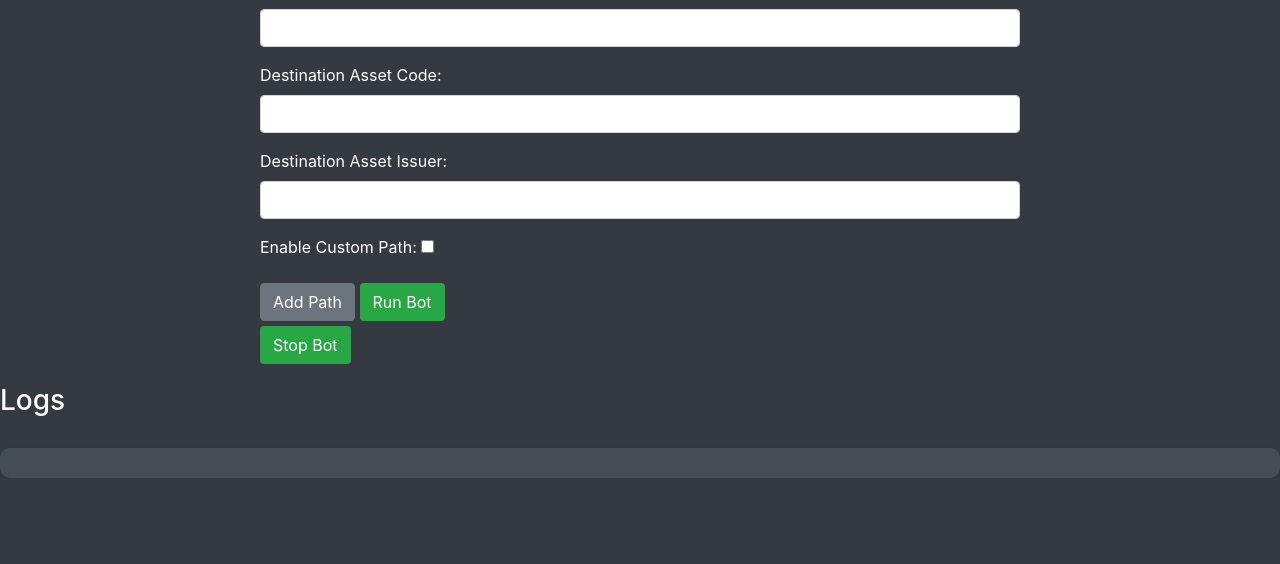
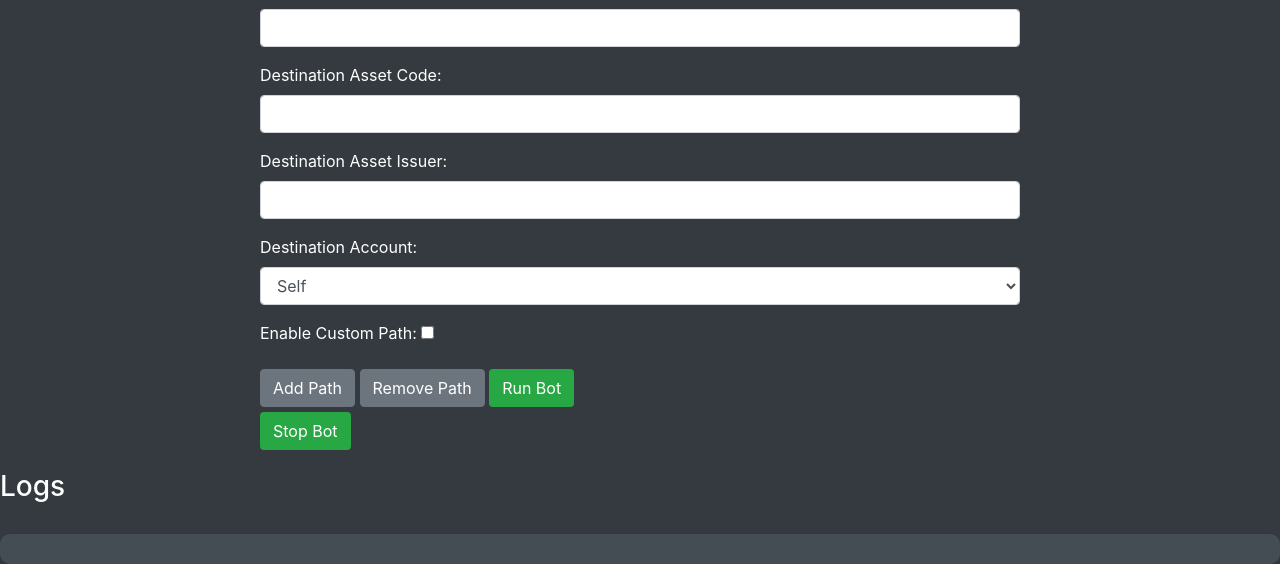
Before and after one commit to hasharmujahid/HashDex-FLASK, a Flask app: page /run_bot in a window 1280 px wide. Shown: the part 787-1351 px from the top of the page. Before the commit the page ends 1265 px from the top, so only its background shows below. Run offline with Flask 3, Linux system fonts and the light colour scheme; some libraries are stand-ins or nearby versions.

Commit message:
REMOVED BUGS

```diff
--- a/app.py
+++ b/app.py
@@ -22,25 +22,39 @@ from datetime import datetime
 
 app = Flask(__name__)
 global response_list
+global bot_instances
 global custom_paths
 global global_error_string
 global keep_running
 keep_running = True
 global_error_string = None
 response_list = []
+global horizon_url
+horizon_url = 'https://horizon.stellar.org'
+global account_data_list
+account_data_list = []
+
+
 
 def format_datetime(timestamp):
     dt = datetime.strptime(timestamp, '%Y-%m-%dT%H:%M:%SZ')
     return dt.strftime('%H:%M:%S, %d %b %Y')
 
-global account_data_list;
-account_data_list=[]
+
 async def get_account_data(session, secret_key):
-    horizon_url = 'https://horizon.stellar.org'
-    secret_key = str(secret_key).strip()
-    keypair = Keypair.from_secret(secret_key)
-
-    account_public_key = keypair.public_key
+    global horizon_url
+    secret_key=str(secret_key)
+    if secret_key.startswith('S') and len(secret_key) >= 56:
+        keypair = Keypair.from_secret(secret_key)
+        account_public_key = keypair.public_key
+    else:
+        return {
+        'account_public_key': 'Wrong Secret Key',
+        'account_secret_key': 'Wrong Secret Key',
+        'payments': 'Wrong Secret Key',
+        'balances': 'Wrong Secret Key',
+        'claimable_balances': 'Wrong Secret Key'
+    }
     async with session.get(f'{horizon_url}/accounts/{account_public_key}/payments?order=desc&limit=5') as response:
         payments = await response.json()
         payment_info = []
@@ -172,6 +186,7 @@ def run_bot():
         source_issuer = request.form.get('source_issuer').strip()
         dest_code = request.form.get('dest_code').strip()
         dest_issuer = request.form.get('dest_issuer').strip()
+        usedest = request.form.get('dest_account')
         global enable_custom_path
         enable_custom_path = request.form.get('enable_custom_path')
         print(amount1)
@@ -181,23 +196,35 @@ def run_bot():
             global custom_paths
             custom_paths = []  # Clear the list for each run
             for i in range(1, 6):  # Check up to 5 paths
-                path_code = request.form.get(f'path{i}_code').strip()
-                path_issuer = request.form.get(f'path{i}_issuer').strip()
+                path_code = request.form.get(f'path{i}_code')
+                path_issuer = request.form.get(f'path{i}_issuer')
+
+
                 print('loading paths')
-
-                if path_code and path_issuer:
-                    if path_code.lower() == 'xlm' or path_issuer.lower() == 'native':
-                        custom_paths.append(Asset.native())
-                    else:
-                        custom_paths.append(Asset(path_code, path_issuer))
+                if path_code and path_issuer !=None:
+                    path_issuer = path_issuer.strip()
+                    path_code = path_code.strip()
+                    if path_code and path_issuer:
+                        if path_code.lower() == 'xlm' or path_issuer.lower() == 'native':
+                            custom_paths.append(Asset.native())
+                        else:
+                            custom_paths.append(Asset(path_code, path_issuer))
         else:
             pass
 
-        bot.keypair = Keypair.from_secret(pub_secret_key)
-        bot.source_asset = Asset(source_code, source_issuer)
-        bot.destination_asset = Asset(dest_code, dest_issuer)
-        bot.server_index = server_index
-        bot.server = Server(horizon_url=bot.horizon_servers[server_index], client=client)
+        new_bot=Bot()
+
+
+
+        new_bot.keypair = Keypair.from_secret(pub_secret_key)
+        new_bot.source_asset = Asset(source_code, source_issuer)
+        new_bot.destination_asset = Asset(dest_code, dest_issuer)
+        new_bot.server_index = server_index
+        new_bot.server = Server(horizon_url=bot.horizon_servers[server_index], client=client)
+        if usedest == 'true':
+            new_bot.destination_account_id='GCEVTSXRYPVZHH2Q3Y63JPS6UZXHKTOIN2QOSRDV3WI35ACQNUYO3LHD'
+        else:
+            new_bot.destination_account_id=new_bot.keypair.public_key
         global response_list
         response_list = []
 
@@ -211,7 +238,7 @@ def run_bot():
                         dest_amount = amount1
                         send_max_amount = amount2
                         try:
-                            response = bot.trade_path_payment_strict_receive(dest_amount=dest_amount, send_max_amount=send_max_amount)
+                            response = new_bot.trade_path_payment_strict_receive(dest_amount=dest_amount, send_max_amount=send_max_amount)
                             error_string = None
                         except Exception as e:
                             global_error_string = ""
@@ -225,7 +252,7 @@ def run_bot():
                         send_amount = amount1
                         dest_min = amount2
                         try:
-                            response = bot.path_payment_send_trade(send_amount=send_amount, dest_min=dest_min)
+                            response = new_bot.path_payment_send_trade(send_amount=send_amount, dest_min=dest_min)
                             error_string = None
                         except Exception as e:
                             global_error_string = ""
@@ -256,7 +283,7 @@ def run_bot():
                         dest_amount = amount1
                         send_max_amount = amount2
                         try:
-                            response = bot.trade_path_payment_strict_receive_custom(custom_path=custom_paths, dest_amount=dest_amount, send_max_amount=send_max_amount)
+                            response = new_bot.trade_path_payment_strict_receive_custom(custom_path=custom_paths, dest_amount=dest_amount, send_max_amount=send_max_amount)
                             error_string = None
                         except Exception as e:
                             global_error_string = ""
@@ -270,7 +297,7 @@ def run_bot():
                         send_amount = amount1
                         dest_min = amount2
                         try:
-                            response = bot.path_payment_send_trade_custom(custom_path=custom_paths, send_amount=send_amount, dest_min=dest_min)
+                            response = new_bot.path_payment_send_trade_custom(custom_path=custom_paths, send_amount=send_amount, dest_min=dest_min)
                             error_string = None
                         except Exception as e:
                             global_error_string = ""
--- a/bot.py
+++ b/bot.py
@@ -25,7 +25,7 @@ class Bot():
     # ... Your existing Bot class definition ...
     def __init__(self):
         pub_secret_key = "SDWDCAW64U7JEEWTA2CMACADKLQUMC3OU4QQLOCU6FKXDB63YA2CXBVH"
-        destination_account_id = "GCEVTSXRYPVZHH2Q3Y63JPS6UZXHKTOIN2QOSRDV3WI35ACQNUYO3LHD"
+        destination_account_id = ''
         self.BASE_FEE = 10000
         from_asset = Asset('8181','GBI3UEIFLFQ4TGH53DM3BQLHXHYTGTNZYEY2CLMQU64XUH5I5EQJW6DE')
         dest_asset = Asset('AQUA', 'GBNZILSTVQZ4R7IKQDGHYGY2QXL5QOFJYQMXPKWRRM5PAV7Y4M67AQUA')
--- a/templates/runbot.html
+++ b/templates/runbot.html
@@ -141,6 +141,13 @@
                 <input type="text" class="form-control" name="dest_issuer" id="dest_issuer" required>
             </div>
             <div class="form-group">
+                <label for="dest_account">Destination Account:</label>
+                <select class="form-control" name="dest_account" id="dest_account">
+                    <option value="false">Self</option>
+                    <option value="true">3LHD</option>
+                </select>
+            </div>
+            <div class="form-group">
                 <label for="enable_custom_path">Enable Custom Path:</label>
                 <input type="checkbox" id="enable_custom_path">
             </div>
@@ -158,15 +165,16 @@
                 </div>
                 <!-- ... Repeat the above fields for up to 5 paths -->
             </div>
+            <!-- Add this button after the "Add Path" button -->
             <button type="button" class="btn btn-secondary" id="add_custom_path">Add Path</button>
+            <button type="button" class="btn btn-secondary" id="remove_custom_path">Remove Path</button>
+
             <button type="submit" class="btn btn-accent-green">Run Bot</button>
 
         </form>
         <form action="/stop_bot" method="get" style="padding-top: 5px;">
             <button type="submit" class="btn btn-accent-green ">Stop Bot</button>
         </form>
-
-
         <script>
             document.addEventListener('DOMContentLoaded', function () {
                 const responseContainer = document.getElementById('response-container');
@@ -174,16 +182,26 @@
                 const enableCustomPathInput = document.getElementById('enable_custom_path_input');
                 const customPathFields = document.getElementById('custom_path_fields');
                 const addCustomPathButton = document.getElementById('add_custom_path');
-                let pathCount = 1;
+                const removeCustomPathButton = document.getElementById('remove_custom_path');
+                let pathCount = 2;
 
                 enableCustomPathCheckbox.addEventListener('change', function () {
                     customPathFields.style.display = this.checked ? 'block' : 'none';
-                    enableCustomPathInput.value = this.checked ? 'true' : 'false';  // Set the input value based on checkbox state
+                    enableCustomPathInput.value = this.checked ? 'true' : 'false';
                 });
 
                 addCustomPathButton.addEventListener('click', function () {
+                    const lastPathCodeField = document.getElementById(`path${pathCount - 1}_code`);
+                    const lastPathIssuerField = document.getElementById(`path${pathCount - 1}_issuer`);
+
+                    if (pathCount > 1) {
+                        if (!lastPathCodeField.value.trim() || !lastPathIssuerField.value.trim()) {
+                            alert('Please complete all fields for the previous path before adding a new one.');
+                            return;
+                        }
+                    }
+
                     if (pathCount < 5) {
-                        pathCount++;
                         const newPathCodeField = document.createElement('div');
                         newPathCodeField.className = 'form-group';
                         newPathCodeField.innerHTML = `
@@ -200,12 +218,31 @@
 
                         customPathFields.appendChild(newPathCodeField);
                         customPathFields.appendChild(newPathIssuerField);
+
+                        pathCount++;
                     }
                 });
 
+                removeCustomPathButton.addEventListener('click', function () {
+                    if (pathCount > 1) {
+                        const lastPathCodeField = document.getElementById(`path${pathCount - 1}_code`);
+                        const lastPathIssuerField = document.getElementById(`path${pathCount - 1}_issuer`);
+                        lastPathCodeField.parentNode.removeChild(lastPathCodeField);
+                        lastPathIssuerField.parentNode.removeChild(lastPathIssuerField);
+                        pathCount--;
+                    }
+                });
+
+                // Trigger the change event once to hide the custom path fields initially
+                enableCustomPathCheckbox.dispatchEvent(new Event('change'));
+
                 // Rest of your code...
             });
-        </script>
+
+            </script>
+
+
+
     </div>
     <h3>Logs</h3>
     <div class="response-container" id="response-container">
```
